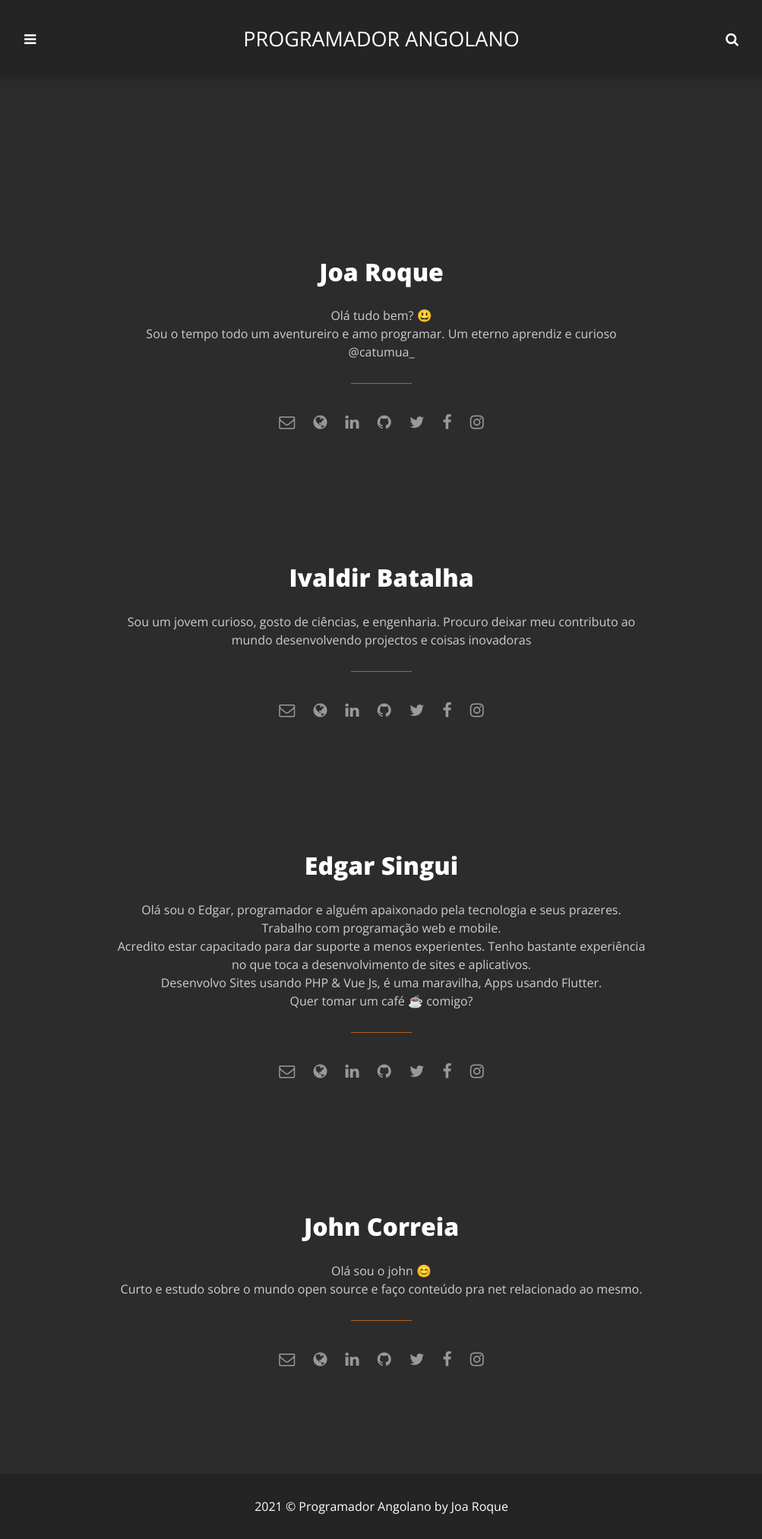
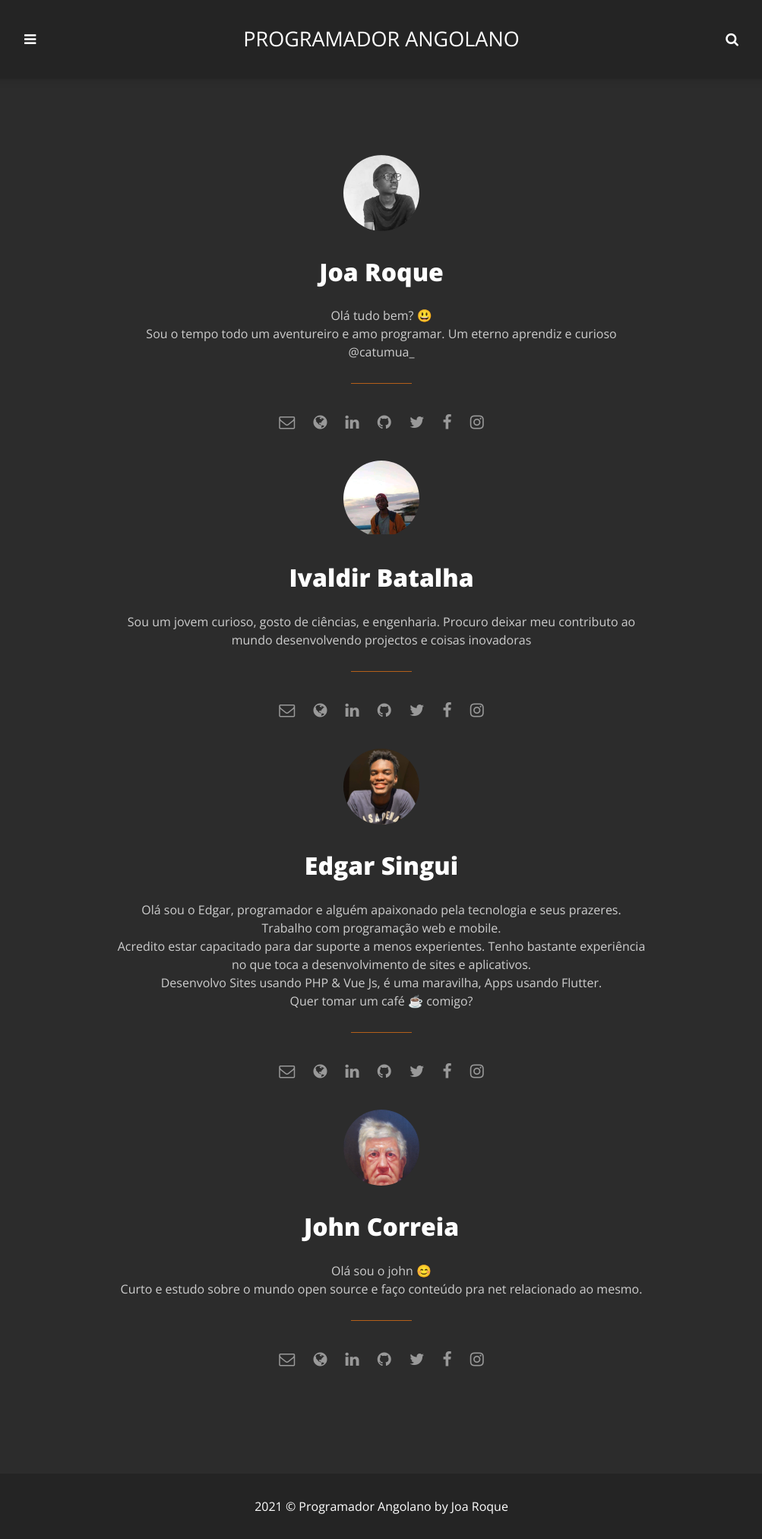
Before and after one commit to programadorao/pangolano.github.io-old, a Jekyll site: the page built from _pages/about.html, in a window 1280 px wide. Shown: the whole page at 76% size, without its empty margins (138-1141 px from the left). Built offline with Jekyll 4.4.1, drawn with Linux system fonts in a browser that asks for light colours; emoji names are drawn with the system emoji font.

Commit message:
Update about.html

```diff
--- a/_pages/about.html
+++ b/_pages/about.html
@@ -11,7 +11,7 @@ permalink: /about/
      {% assign author = a[1] %}
     <section class="about-header" style="margin-top: 30px">
       <div class="author-image-container">
-        <img src="{{site.baseurl}}/assets/img/{% if author.profile %}{{author.profile}}{% endif %}" alt="{{site.author}}">
+        <img src="{{site.baseurl}}/assets/img/profile/{% if author.profile %}{{author.profile}}{% endif %}" alt="{{site.author}}">
       </div>
       <h1 style="text-align: center;">{{ author.name  }}</h1>
       <p class="subtitle">{{author.description}}</p>
```
